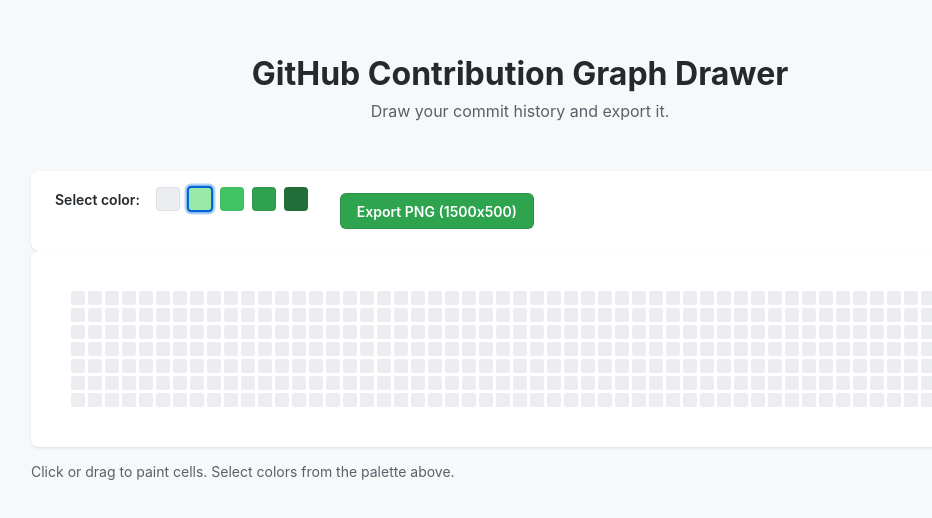
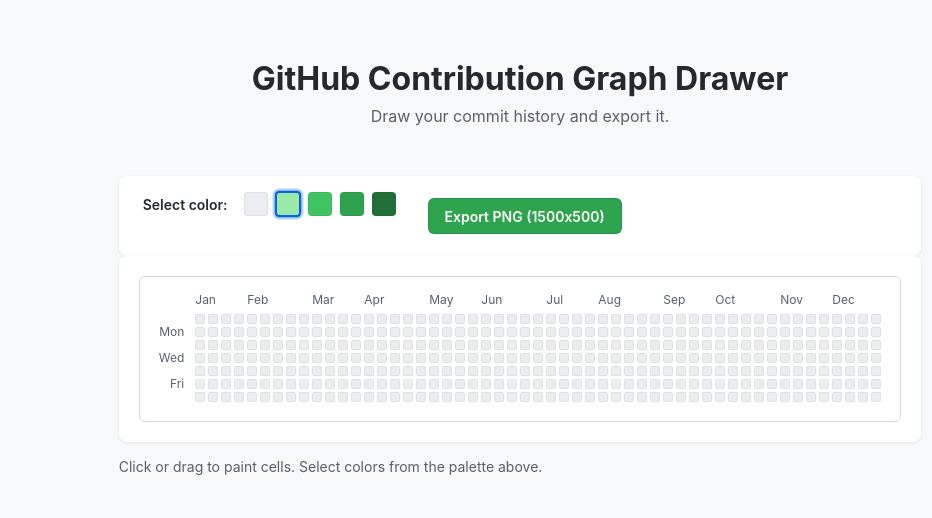
Before and after one commit to zaxwebs/paint-github-graph, a React (Vite) app: page / in a window 1280 px wide. Shown: the part 124-642 px from the top of the page, without its empty margins (120-1052 px from the left). Built offline with nearby package versions, Linux system fonts and the light colour scheme.

Commit message:
improved graph implementation

```diff
--- a/src/App.jsx
+++ b/src/App.jsx
@@ -12,14 +12,10 @@
 
   const handleInteract = (col, row, isClick) => {
     const key = `${col}-${row}`;
-    setGridData((prev) => {
-      // Optimization: don't update if value is same
-      if (prev[key] === selectedColor) return prev;
-      return {
-        ...prev,
-        [key]: selectedColor
-      };
-    });
+    setGridData((prev) => ({
+      ...prev,
+      [key]: selectedColor
+    }));
   };
 
   const handleExport = async () => {
--- a/src/components/ContributionGrid.css
+++ b/src/components/ContributionGrid.css
@@ -1,36 +1,101 @@
+/* GitHub Contribution Graph Styles */
+/* Matches GitHub's official contribution graph implementation */
+
 .contribution-grid-container {
-    /* This container handles background and padding for the export */
     background-color: #ffffff;
-    padding: 20px;
+    padding: 16px;
     display: inline-block;
     border-radius: 6px;
+    border: 1px solid #d0d7de;
+    user-select: none;
 }
 
-.contribution-grid {
-    display: flex;
-    gap: 3px;
-    /* Gap between columns */
+.contribution-table {
+    border-spacing: 3px;
+    border-collapse: separate;
+    font-family: -apple-system, BlinkMacSystemFont, "Segoe UI", "Noto Sans", Helvetica, Arial, sans-serif;
 }
 
-.grid-column {
-    display: flex;
-    flex-direction: column;
-    gap: 3px;
-    /* Gap between rows */
+/* Header Row */
+.grid-header-row {
+    height: 15px;
+}
+
+.grid-header-empty {
+    width: 29px;
+}
+
+.grid-header-cell {
+    padding: 0;
+    text-align: left;
+    vertical-align: bottom;
+    font-size: 12px;
+    color: #57606a;
+    font-weight: 400;
+    position: relative;
+}
+
+.month-label-text {
+    font-size: 12px;
+    color: #57606a;
+    font-weight: 400;
+    display: block;
+    white-space: nowrap;
+    position: absolute;
+    left: 0;
+    bottom: 2px;
+}
+
+/* Day Labels (Left Column) */
+.grid-day-label {
+    padding: 0;
+    width: 29px;
+    vertical-align: middle;
+    text-align: left;
+}
+
+.day-label-text {
+    font-size: 12px;
+    color: #57606a;
+    font-weight: 400;
+    display: block;
+    height: 10px;
+    line-height: 10px;
+    padding-right: 8px;
+    text-align: right;
+}
+
+/* Grid Rows */
+.grid-row {
+    height: 10px;
+}
+
+/* Cells */
+.grid-cell-container {
+    padding: 0;
+    width: 10px;
+    height: 10px;
+    line-height: 0;
 }
 
 .grid-cell {
-    width: 14px;
-    /* Standard GitHub cell size is roughly 10-12px, using 14px for visibility */
-    height: 14px;
+    width: 10px;
+    height: 10px;
     border-radius: 2px;
     background-color: #ebedf0;
     cursor: pointer;
-    transition: transform 0.05s ease;
+    outline: 1px solid rgba(27, 31, 35, 0.06);
+    outline-offset: -1px;
+    transition: outline 0.1s ease;
 }
 
 .grid-cell:hover {
-    transform: scale(1.2);
-    z-index: 1;
-    border: 1px solid rgba(27, 31, 35, 0.05);
+    outline: 1px solid rgba(27, 31, 35, 0.3);
 }
+
+/* Ensure cells don't collapse */
+td,
+th {
+    padding: 0;
+    box-sizing: border-box;
+}
--- a/src/components/ContributionGrid.jsx
+++ b/src/components/ContributionGrid.jsx
@@ -1,59 +1,116 @@
-import React, { useRef } from 'react';
-import classNames from 'classnames';
+import React from 'react';
 import { ROWS, COLS, COLORS } from '../utils/constants';
 import './ContributionGrid.css';
 
+// Month label positions with their start week index and colspan (number of weeks)
+// Based on GitHub's month positioning in a 53-week year
+const MONTHS = [
+    { label: 'Jan', start: 0, span: 4 },
+    { label: 'Feb', start: 4, span: 5 },
+    { label: 'Mar', start: 9, span: 4 },
+    { label: 'Apr', start: 13, span: 5 },
+    { label: 'May', start: 18, span: 4 },
+    { label: 'Jun', start: 22, span: 5 },
+    { label: 'Jul', start: 27, span: 4 },
+    { label: 'Aug', start: 31, span: 5 },
+    { label: 'Sep', start: 36, span: 4 },
+    { label: 'Oct', start: 40, span: 5 },
+    { label: 'Nov', start: 45, span: 4 },
+    { label: 'Dec', start: 49, span: 4 },
+];
+
+// Days of week - GitHub shows Sun, Mon, Tue, Wed, Thu, Fri, Sat
+// But only displays Mon, Wed, Fri labels
+const WEEK_DAYS = [
+    { index: 0, label: '' },      // Sun
+    { index: 1, label: 'Mon' },   // Mon
+    { index: 2, label: '' },      // Tue
+    { index: 3, label: 'Wed' },   // Wed
+    { index: 4, label: '' },      // Thu
+    { index: 5, label: 'Fri' },   // Fri
+    { index: 6, label: '' },      // Sat
+];
+
 const ContributionGrid = ({ data, onInteract, gridRef }) => {
-    // We handle mouse down/enter in cells
-    // If the user is dragging, App.jsx manages the 'isDrawing' state,
-    // but for simplicity we can check flags here or assume onInteract is gated.
-    // Actually, to support "click and drag", we need to know if mouse is down.
-    // We'll rely on onMouseEnter events firing only layout-wise,
-    // and the parent passing a handler that checks if it should draw.
 
-    const renderCells = () => {
+    const renderHeaderRow = () => {
         const cells = [];
-        // GitHub grid is column-major (weeks), but CSS Grid handles row/col order easily.
-        // We'll render week by week (columns).
+        // First cell is empty (aligns with day labels column)
+        cells.push(<th key="header-empty" className="grid-header-empty" aria-hidden="true"></th>);
+
+        // Create month header cells with proper spans
+        MONTHS.forEach((month, idx) => {
+            cells.push(
+                <th
+                    key={`month-${idx}`}
+                    className="grid-header-cell"
+                    colSpan={month.span}
+                    scope="col"
+                >
+                    <span className="month-label-text">{month.label}</span>
+                </th>
+            );
+        });
+
+        return <tr className="grid-header-row">{cells}</tr>;
+    };
+
+    const renderBodyRows = () => {
+        const rows = [];
+
+        for (let row = 0; row < ROWS; row++) {
+            const cells = [];
+            const dayInfo = WEEK_DAYS[row];
+
+            // Day label cell
+            cells.push(
+                <td key={`label-${row}`} className="grid-day-label" aria-hidden={!dayInfo.label}>
+                    <span className="day-label-text">{dayInfo.label}</span>
+                </td>
+            );
+
+            // Contribution cells for each week
             for (let col = 0; col < COLS; col++) {
-            const colCells = [];
-            for (let row = 0; row < ROWS; row++) {
                 const key = `${col}-${row}`;
                 const level = data[key] || 0;
                 const color = COLORS[level];
+                const dayNames = ['Sunday', 'Monday', 'Tuesday', 'Wednesday', 'Thursday', 'Friday', 'Saturday'];
 
-                colCells.push(
+                cells.push(
+                    <td key={key} className="grid-cell-container">
                         <div
-                        key={key}
                             className="grid-cell"
                             style={{ backgroundColor: color }}
                             onMouseDown={() => onInteract(col, row, true)}
                             onMouseEnter={(e) => {
-                            // Only trigger if primary button is pressed (buttons === 1)
                                 if (e.buttons === 1) {
                                     onInteract(col, row, false);
                                 }
                             }}
-                        data-col={col}
-                        data-row={row}
-                        title={`Week ${col + 1}, Day ${row + 1}`}
+                            role="gridcell"
+                            tabIndex={-1}
+                            data-level={level}
+                            aria-label={`${dayNames[row]}, Week ${col + 1}`}
+                            title={`${dayNames[row]}, Week ${col + 1}`}
                         />
+                    </td>
                 );
             }
-            cells.push(
-                <div key={`col-${col}`} className="grid-column">
-                    {colCells}
-                </div>
-            );
+            rows.push(<tr key={`row-${row}`} className="grid-row" role="row">{cells}</tr>);
         }
-        return cells;
+        return rows;
     };
 
     return (
         <div className="contribution-grid-container" ref={gridRef}>
-            <div className="contribution-grid">
-                {renderCells()}
-            </div>
+            <table className="contribution-table" role="grid" aria-label="Contribution Graph">
+                <thead>
+                    {renderHeaderRow()}
+                </thead>
+                <tbody>
+                    {renderBodyRows()}
+                </tbody>
+            </table>
         </div>
     );
 };
```
Lines whose indentation alone changed are shown as unchanged.
